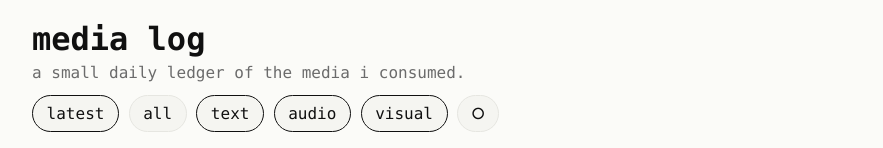
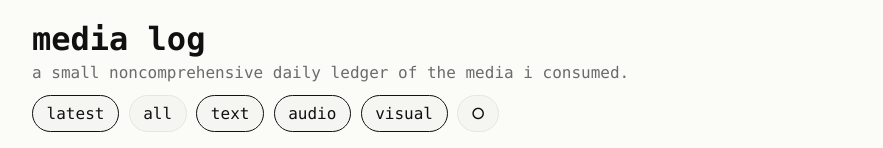
Before and after one commit to robotamerica/media-log, a plain HTML site: page index.html in a window 1280 px wide. Shown: the top 148 px of the page, without its empty margins (198-1081 px from the left). Drawn offline with Linux system fonts and the light colour scheme.

Commit message:
wording change

```diff
--- a/index.html
+++ b/index.html
@@ -22,7 +22,7 @@
     <header class="top">
       <div class="brand">
         <h1>media log</h1>
-        <p class="desc">a small daily ledger of the media i consumed.</p>
+        <p class="desc">a small noncomprehensive daily ledger of the media i consumed.</p>
         <div class="controls" role="group" aria-label="filters">
           <button id="modeLatest" class="btn is-on" type="button">latest</button>
           <button id="modeAll" class="btn" type="button">all</button>
```
